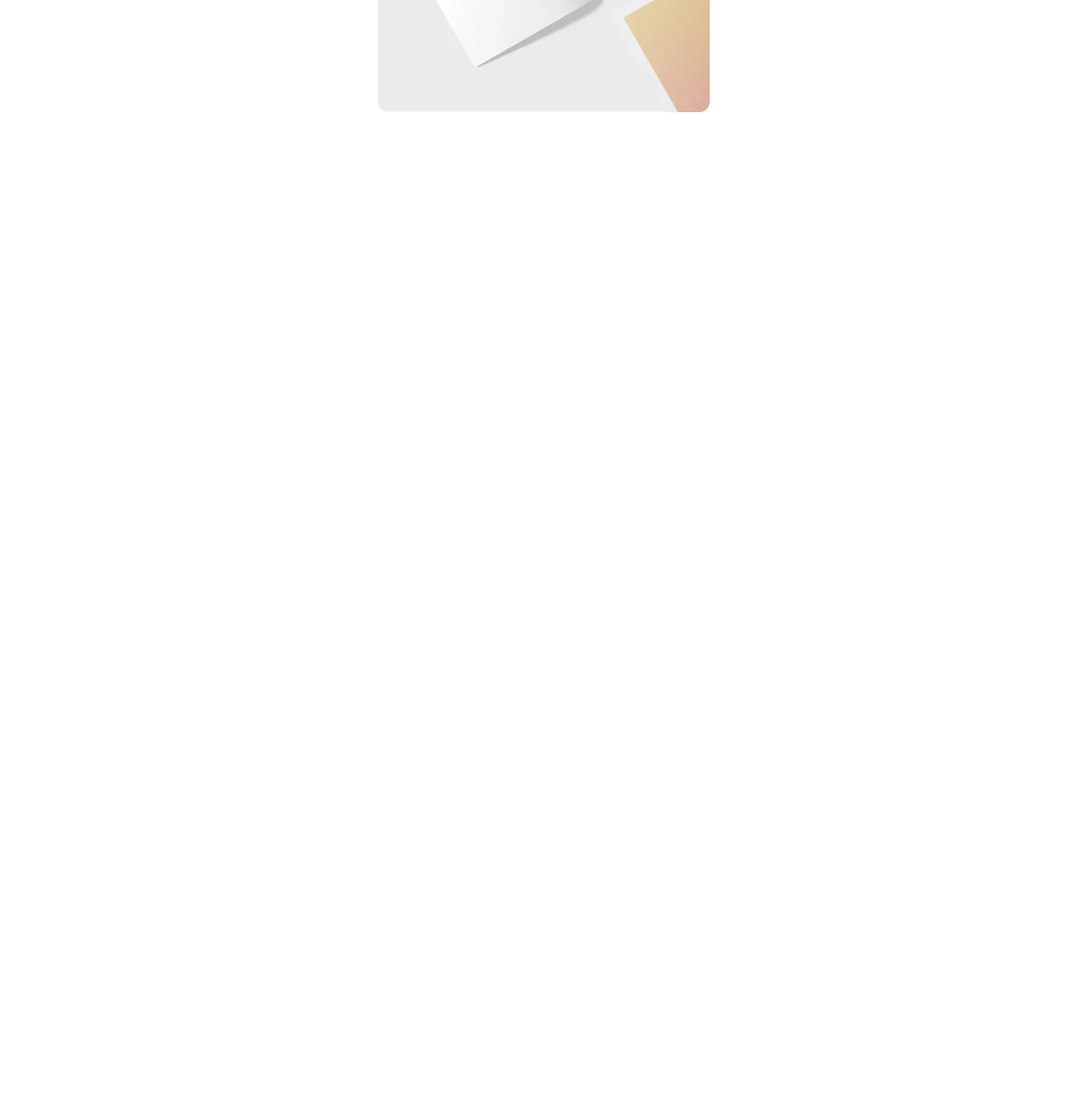
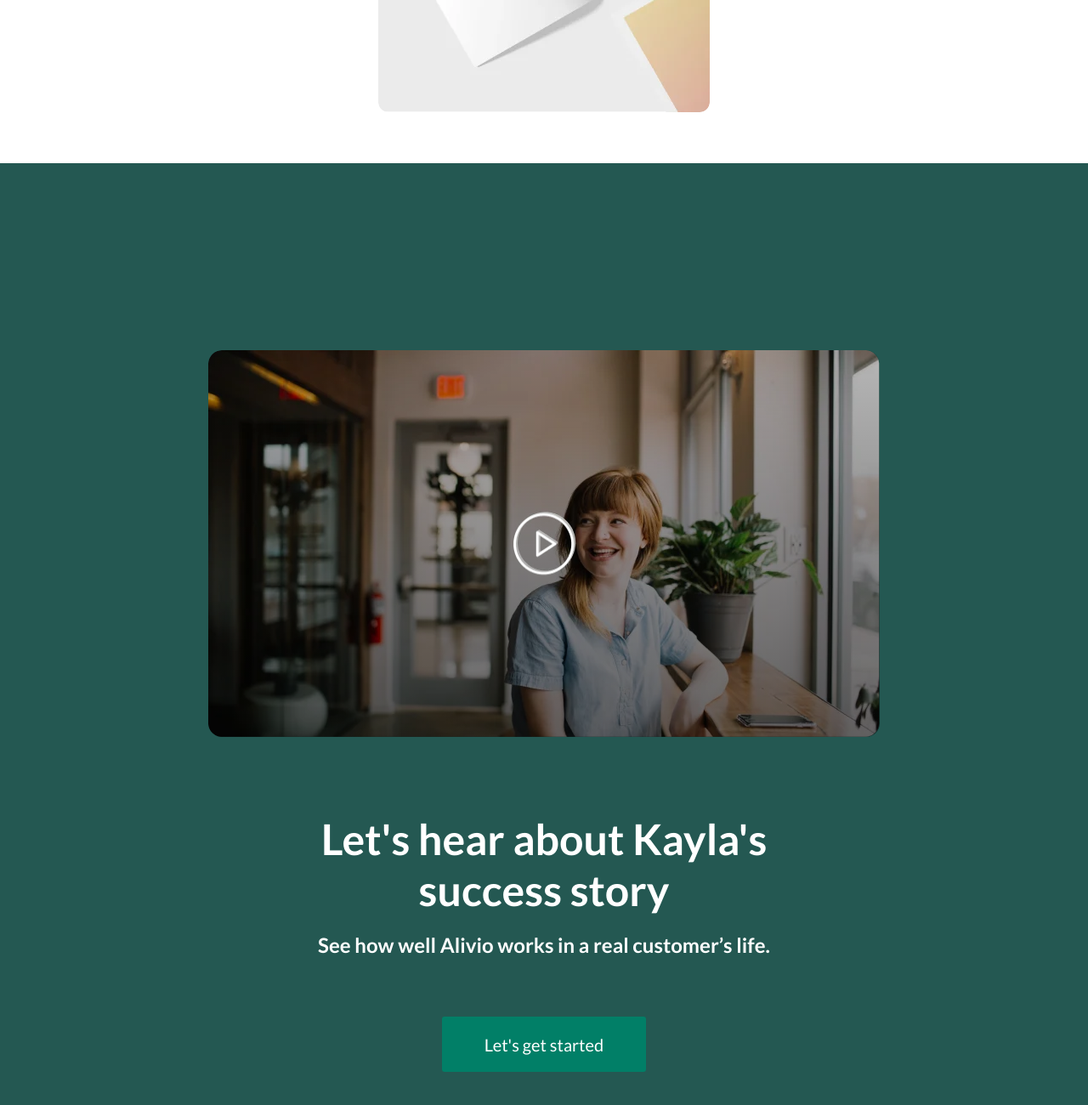
Before and after one commit to zapato777/alivio_test_2, a plain HTML site: page index.html in a window 1280 px wide. Shown: the part 2273-3573 px from the top of the page at 85% size. Before the commit the page ends 2465 px from the top, so only its background shows below. Drawn offline with Linux system fonts and the light colour scheme.

Commit message:
success section

```diff
--- a/index.html
+++ b/index.html
@@ -117,6 +117,24 @@
             </div>
         </section>
 
+        <section class="success" aria-label="success section" id="success-id">
+            <div class="container">
+                <div class="success__wrapper">
+                    <div class="success__content">
+                        <h3 class="success__title">Let's hear about Kayla's success story</h3>
+                        <p class="success__description">See how well Alivio works in a real customer’s life.</p>
+                        <button class="btn">Let's get started</button>
+                    </div>
+
+                    <div class="success__content-video">
+                        <img src="assets/img/video_cover.webp" class="success__cover" alt="video cover img">
+                        <img src="assets/icon/play-white.png"  class="success__play-icon" aria-label="play icon">
+                        <div class="success__gradient"></div>
+                    </div>
+                </div>
+            </div>
+        </section>
+
     </main>
     <footer>
 
--- a/styles/success.css
+++ b/styles/success.css
@@ -0,0 +1,109 @@
+.success {
+    background-color: var(--co-dark-green);
+}
+
+.success__wrapper {
+    padding: 220px 0;
+    display: flex;
+    justify-content: space-between;
+    align-items: start;
+    flex-wrap: wrap-reverse;
+    gap: 40px;
+}
+
+.success__content {
+    margin: 50px 0 0 0;
+    max-width: 550px;
+    display: flex;
+    flex-direction: column;
+    /* justify-content: start;
+    align-items: start; */
+    place-items: start;
+    gap: 20px;
+}
+
+.success__title {
+    color: var(--co-white);
+    font-size: 50px;
+    font-weight: 700;
+}
+
+.success__description {
+    color: var(--co-white);
+    font-size: 24px;
+    font-weight: 600;
+}
+
+.success__content .btn {
+    margin: 50px 0 0 0;
+    width: 240px;
+    height: 65px;
+}
+
+.success__content .btn:hover {
+    outline: 2px solid var(--co-white);
+}
+
+.success__content-video {
+    max-width: 790px;
+    height: 455px;
+    position: relative;
+    border-radius: 16px;
+    overflow: hidden;
+}
+
+.success__cover {
+    width: 100%;
+    height: 100%;
+    object-fit: cover;
+    aspect-ratio: 158/91;
+}
+
+.success__play-icon {
+    position: absolute;
+    z-index: 2;
+    /* width: 74px;
+    height: 72px; */
+    /* fill: var(--co-white); */
+    top: 50%;
+    left: 50%;
+    translate: -50% -50%;
+}
+
+.success__play-icon:hover {
+    background-color: var(--co-light-green);
+    border-radius: 50%;
+    cursor: pointer;
+}
+
+.success__gradient {
+    position: absolute;
+    z-index: 1;
+    inset: 0;
+    background: linear-gradient(180deg, rgba(0, 0, 0, .1), rgba(0, 0, 0, .5)) center/cover no-repeat;
+}
+
+@media (max-width: 1370px) {
+    .success__wrapper {
+        justify-content: center;
+    }
+
+    .success__content {
+        text-align: center;
+        place-items: center start;
+    }
+}
+
+@media (max-width: 576px) {
+    .success__wrapper {
+        padding: 150px 0;
+    }
+
+    .success__title {
+        font-size: 32px;
+    }
+
+    .success__description {
+        font-size: 20px;
+    }
+}
```
Also changed, not shown: assets/icon/play-white.png (added).
